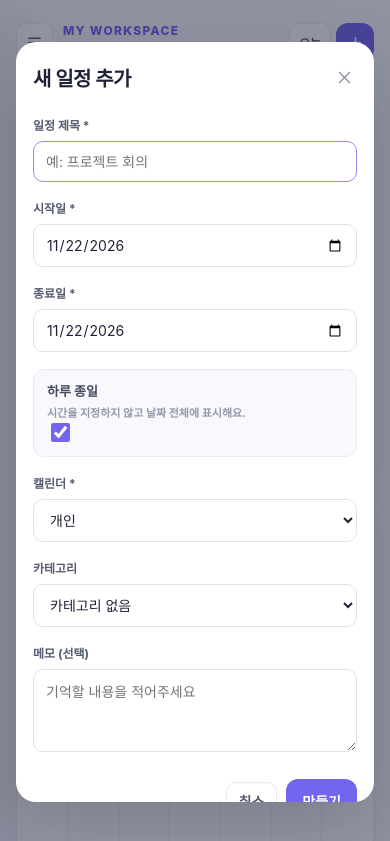
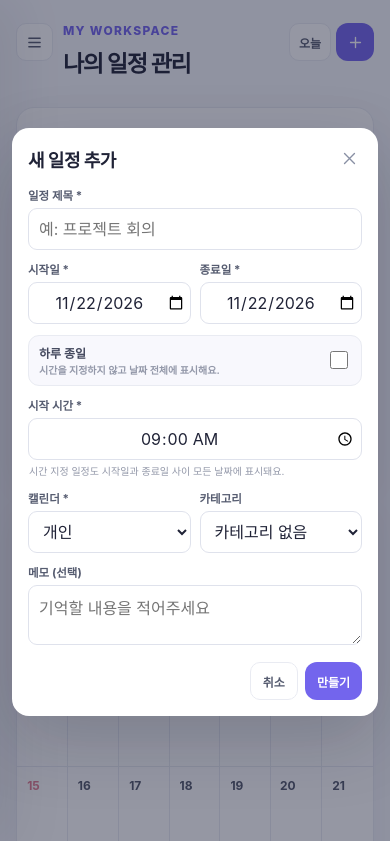
Before and after one commit to mingled-17/my-webapp, a plain HTML site: page index.html in a window 390 px wide. Both pictures are taken after a click on the button 355 px from the left and 42 px from the top of the page. Shown: the top 841 px of the page. Drawn offline with Linux system fonts and the light colour scheme.

Commit message:
Update index.html

```diff
--- a/index.html
+++ b/index.html
@@ -5,6 +5,7 @@
   <meta name="viewport" content="width=device-width, initial-scale=1.0" />
   <meta name="theme-color" content="#f6f7fb" />
   <title>S-Calender | 나만의 일정 관리</title>
+  <!-- S-Calender v1.2: 모바일 일정 입력 UX 개선 -->
   <style>
     :root {
       --bg: #f6f7fb; --surface: #fff; --text: #202337; --muted: #8b90a2;
@@ -121,11 +122,27 @@
     .field input:not([type=color]), .field select, .field textarea { width: 100%; border: 1px solid #dfe2ec; background: #fff; border-radius: 10px; padding: 11px 12px; color: var(--text); outline: none; }
     .field input:focus, .field select:focus, .field textarea:focus { border-color: #968af6; }
     .field textarea { min-height: 83px; resize: vertical; }
+    /* iOS Safari의 날짜/시간 컨트롤은 기본 텍스트 정렬이 다를 수 있어 별도 보정합니다. */
+    .field input[type="date"], .field input[type="time"] {
+      min-width: 0; max-width: 100%; text-align: center; text-align-last: center;
+      appearance: auto; -webkit-appearance: none; display: block;
+    }
+    .field input[type="date"]::-webkit-date-and-time-value,
+    .field input[type="time"]::-webkit-date-and-time-value {
+      display: flex; align-items: center; justify-content: center;
+      width: 100%; min-height: 1.2em; text-align: center;
+    }
+    .field input[type="date"]::-webkit-datetime-edit,
+    .field input[type="time"]::-webkit-datetime-edit {
+      display: inline-block; padding: 0; text-align: center;
+    }
+    .field-row > .field { min-width: 0; }
     .field input[type=color] { width: 60px; height: 38px; padding: 3px; border: 1px solid #dfe2ec; background: white; border-radius: 9px; cursor: pointer; }
     .all-day-row { display: flex; align-items: center; justify-content: space-between; gap: 12px; padding: 11px 13px; border-radius: 11px; background: #f8f8fd; border: 1px solid var(--line); cursor: pointer; }
     .all-day-row strong { display: block; color: #44495e; font-size: 13px; }
     .all-day-row small { display: block; margin-top: 4px; color: #9398a9; font-size: 11px; }
-    .all-day-row input[type=checkbox] { width: 19px; height: 19px; accent-color: var(--primary); cursor: pointer; flex: none; }
+    .field label.all-day-row { display: flex; align-items: center; justify-content: space-between; margin-bottom: 0; }
+    .field .all-day-row input[type=checkbox] { width: 19px; height: 19px; min-height: 0; padding: 0; accent-color: var(--primary); cursor: pointer; flex: 0 0 19px; }
     .field-hint { color: #9398a9; font-size: 11px; margin: 6px 1px 0; line-height: 1.5; }
     .field-row { display: grid; grid-template-columns: 1fr 1fr; gap: 13px; }
     .modal-footer { display: flex; align-items: center; gap: 9px; justify-content: flex-end; padding-top: 7px; }
@@ -166,8 +183,28 @@
       .event-label { display: none; }
       .day-more { padding-left: 0; font-size: 9px; }
       .calendar-foot { padding: 12px; }
-      .modal { padding: 21px 17px; }
+      /* 작은 화면에서 폼이 너무 길어지지 않도록 모달과 필드를 컴팩트하게 조정 */
+      .modal-overlay { padding: 12px; }
+      .modal { width: min(100%, 400px); max-height: calc(100dvh - 40px); padding: 18px 16px 16px; border-radius: 17px; overscroll-behavior: contain; }
+      .modal-header { margin-bottom: 15px; }
+      .modal-header h2 { font-size: 18px; }
+      .field { margin-bottom: 11px; }
+      .field label { font-size: 11.5px; margin-bottom: 5px; }
+      .field input:not([type=color]), .field select, .field textarea { font-size: 16px; padding: 9px 10px; min-height: 42px; border-radius: 9px; }
+      .field input[type="date"], .field input[type="time"] { padding-left: 4px; padding-right: 4px; }
+      .field-row { grid-template-columns: repeat(2, minmax(0, 1fr)); gap: 9px; }
+      .all-day-row { padding: 8px 10px; gap: 8px; }
+      .all-day-row strong { font-size: 12px; }
+      .all-day-row small { margin-top: 2px; font-size: 10px; line-height: 1.4; }
+      .field .all-day-row input[type=checkbox] { width: 18px; height: 18px; min-height: 0; flex-basis: 18px; padding: 0; }
+      .field textarea { min-height: 57px; }
+      .field-hint { margin-top: 4px; font-size: 10px; }
+      .modal-footer { gap: 7px; padding-top: 3px; }
+      .modal-footer .ghost-btn, .modal-footer .primary-btn { min-height: 38px; padding: 9px 12px; font-size: 12px; }
+    }
+    @media (max-width: 350px) {
       .field-row { grid-template-columns: 1fr; gap: 0; }
+      .modal { padding: 16px 13px 14px; }
     }
   </style>
 </head>
@@ -237,7 +274,7 @@
       </div>
     </main>
   </div>
-  <div class="modal-overlay" id="modalOverlay" hidden><div class="modal" id="modal" role="dialog" aria-modal="true"></div></div>
+  <div class="modal-overlay" id="modalOverlay" hidden><div class="modal" id="modal" role="dialog" aria-modal="true" tabindex="-1"></div></div>
   <div class="toast" id="toast" role="status" hidden></div>
 
   <script>
@@ -409,8 +446,8 @@
             <div class="field"><label for="eventStartDate">시작일 *</label><input id="eventStartDate" name="startDate" type="date" required value="${html(event ? eventStart(event) : selectedDate)}"></div>
             <div class="field"><label for="eventEndDate">종료일 *</label><input id="eventEndDate" name="endDate" type="date" required min="${html(event ? eventStart(event) : selectedDate)}" value="${html(event ? eventEnd(event) : selectedDate)}"></div>
           </div>
-          <div class="field"><label class="all-day-row" for="eventAllDay"><span><strong>하루 종일</strong><small>시간을 지정하지 않고 날짜 전체에 표시해요.</small></span><input id="eventAllDay" name="allDay" type="checkbox" ${!event || isAllDay(event) ? "checked" : ""}></label></div>
-          <div class="field" id="eventTimeField" ${!event || isAllDay(event) ? "hidden" : ""}><label for="eventTime">시작 시간 *</label><input id="eventTime" name="time" type="time" ${!event || isAllDay(event) ? "disabled" : "required"} value="${html(event?.time || "09:00")}"><p class="field-hint">시간 지정 일정도 시작일과 종료일 사이 모든 날짜에 표시돼요.</p></div>
+          <div class="field"><label class="all-day-row" for="eventAllDay"><span><strong>하루 종일</strong><small>시간을 지정하지 않고 날짜 전체에 표시해요.</small></span><input id="eventAllDay" name="allDay" type="checkbox" ${event && isAllDay(event) ? "checked" : ""}></label></div>
+          <div class="field" id="eventTimeField" ${event && isAllDay(event) ? "hidden" : ""}><label for="eventTime">시작 시간 *</label><input id="eventTime" name="time" type="time" ${event && isAllDay(event) ? "disabled" : "required"} value="${html(event?.time || "09:00")}"><p class="field-hint">시간 지정 일정도 시작일과 종료일 사이 모든 날짜에 표시돼요.</p></div>
           <div class="field-row"><div class="field"><label for="eventCalendar">캘린더 *</label><select id="eventCalendar" name="calendarId">${data.calendars.map((cal) => option(cal.id, cal.name, cal.id === calendarId)).join("")}</select></div>
           <div class="field"><label for="eventCategory">카테고리</label><select id="eventCategory" name="categoryId">${categoryOptions(calendarId, event?.categoryId)}</select></div></div>
           <div class="field"><label for="eventDescription">메모 (선택)</label><textarea id="eventDescription" name="description" maxlength="1000" placeholder="기억할 내용을 적어주세요">${html(event?.description || "")}</textarea></div>`;
@@ -429,7 +466,8 @@
       }
       $("#modal").innerHTML = modalFrame(title, fields, mode, id);
       $("#modalOverlay").hidden = false;
-      $("#modal input:not([type=color]):not([type=date]):not([type=time]):not([disabled])")?.focus();
+      // 텍스트 입력칸에 자동 포커스하지 않습니다. 아이폰에서 모달을 열어도 키보드가 뜨지 않아요.
+      $("#modal").focus({ preventScroll: true });
       if (mode === "event") {
         $("#eventCalendar").addEventListener("change", (e) => { $("#eventCategory").innerHTML = categoryOptions(e.target.value); });
         const start = $("#eventStartDate"), end = $("#eventEndDate"), allDay = $("#eventAllDay"), time = $("#eventTime");
```
